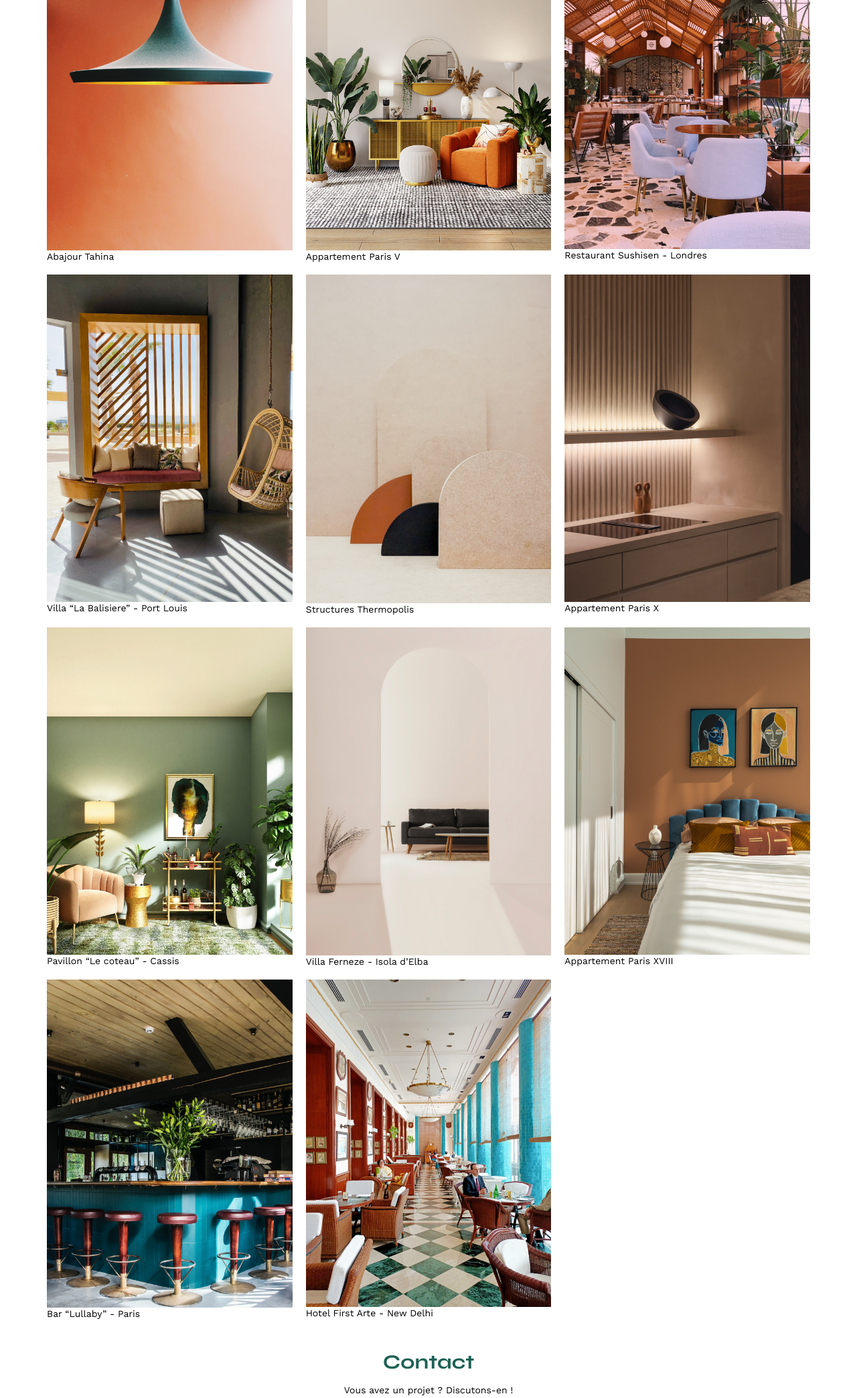
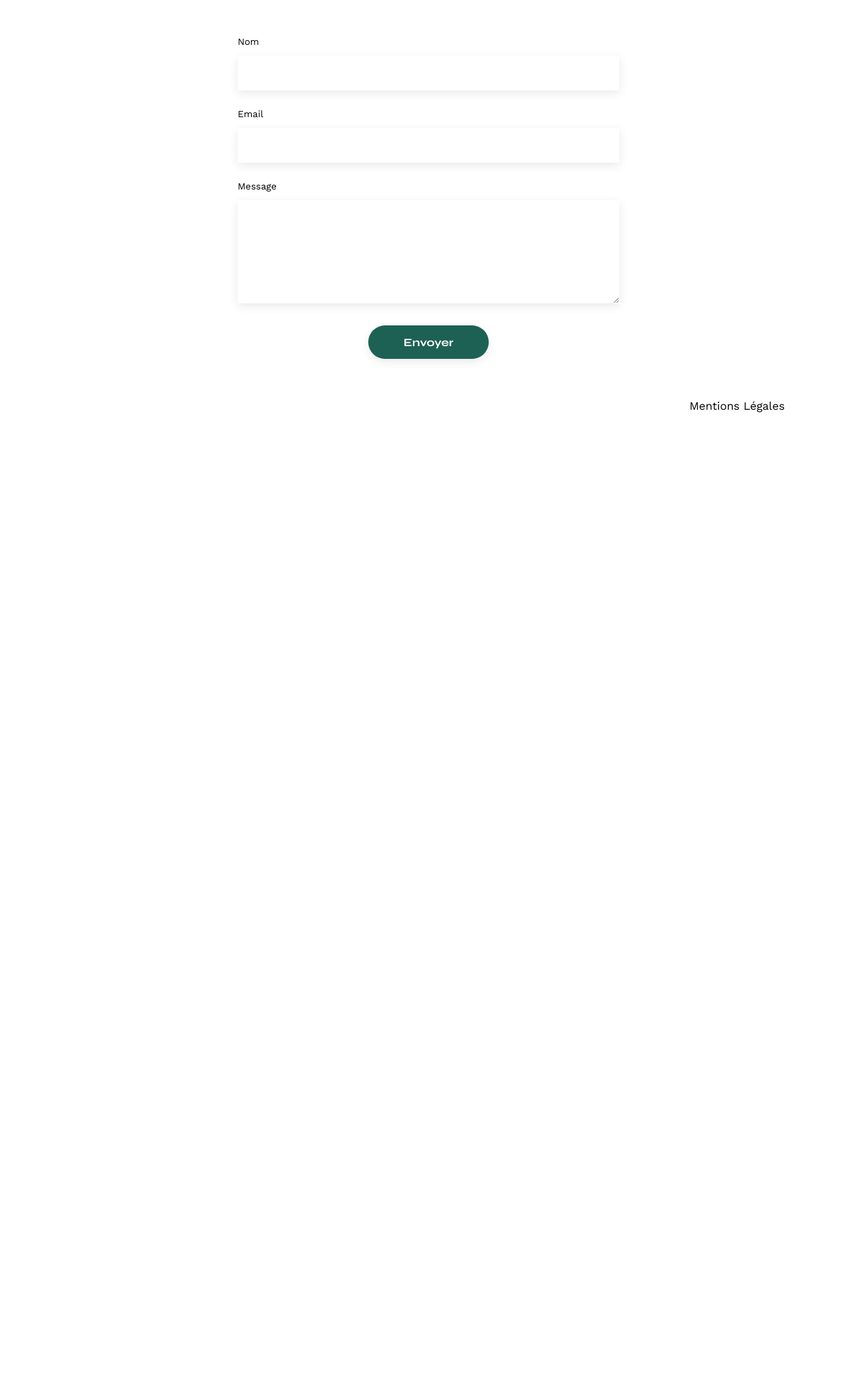
Before and after one commit to prescilliao/Sophie-Bluel, a plain HTML site: page FrontEnd/index.html in a window 1280 px wide. Shown: the part 712-2800 px from the top of the page at 67% size. After the commit the page ends 1355 px from the top, so only its background shows below. Drawn offline with nearby package versions, Linux system fonts and the light colour scheme.

Commit message:
Supression des projets dans le html + creation du fichier js

```diff
--- a/FrontEnd/index.html
+++ b/FrontEnd/index.html
@@ -1,14 +1,18 @@
 <!DOCTYPE html>
 <html lang="fr">
   <head>
-	<meta charset="UTF-8">
+    <meta charset="UTF-8" />
     <title>Sophie Bluel - Architecte d'intérieur</title>
-	<meta name="viewport" content="width=device-width, initial-scale=1.0">
-	<link rel="preconnect" href="https://fonts.googleapis.com">
-	<link rel="preconnect" href="https://fonts.gstatic.com" crossorigin>
-	<link href="https://fonts.googleapis.com/css2?family=Syne:wght@700;800&family=Work+Sans&display=swap" rel="stylesheet">
-	<meta name="description" content="">
-	<link rel="stylesheet" href="./assets/style.css">
+    <meta name="viewport" content="width=device-width, initial-scale=1.0" />
+    <link rel="preconnect" href="https://fonts.googleapis.com" />
+    <link rel="preconnect" href="https://fonts.gstatic.com" crossorigin />
+    <link
+      href="https://fonts.googleapis.com/css2?family=Syne:wght@700;800&family=Work+Sans&display=swap"
+      rel="stylesheet"
+    />
+    <meta name="description" content="" />
+    <link rel="stylesheet" href="./assets/style.css" />
+    <script src="./assets/script.js" defer></script>
   </head>
   <body>
     <header>
@@ -18,82 +22,49 @@
           <li>projets</li>
           <li>contact</li>
           <li>login</li>
-			<li><img src="./assets/icons/instagram.png" alt="Instagram"></li>
+          <li><img src="./assets/icons/instagram.png" alt="Instagram" /></li>
         </ul>
       </nav>
     </header>
     <main>
       <section id="introduction">
         <figure>
-			<img src="./assets/images/sophie-bluel.png" alt="">
+          <img src="./assets/images/sophie-bluel.png" alt="" />
         </figure>
         <article>
           <h2>Designer d'espace</h2>
-			<p>Je raconte votre histoire, je valorise vos idées. Je vous accompagne de la conception à la livraison finale du chantier.</p>
-			<p>Chaque projet sera étudié en commun, de façon à mettre en valeur les volumes, les matières et les couleurs dans le respect de l’esprit des lieux et le choix adapté des matériaux. Le suivi du chantier sera assuré dans le souci du détail, le respect du planning et du budget.</p>
-			<p>En cas de besoin, une équipe pluridisciplinaire peut-être constituée : architecte DPLG, décorateur(trice)</p>
+          <p>
+            Je raconte votre histoire, je valorise vos idées. Je vous accompagne
+            de la conception à la livraison finale du chantier.
+          </p>
+          <p>
+            Chaque projet sera étudié en commun, de façon à mettre en valeur les
+            volumes, les matières et les couleurs dans le respect de l’esprit
+            des lieux et le choix adapté des matériaux. Le suivi du chantier
+            sera assuré dans le souci du détail, le respect du planning et du
+            budget.
+          </p>
+          <p>
+            En cas de besoin, une équipe pluridisciplinaire peut-être constituée
+            : architecte DPLG, décorateur(trice)
+          </p>
         </article>
       </section>
       <section id="portfolio">
         <h2>Mes Projets</h2>
-		<div class="gallery">
-			<figure>
-				<img src="assets/images/abajour-tahina.png" alt="Abajour Tahina">
-				<figcaption>Abajour Tahina</figcaption>
-			</figure>
-			<figure>
-				<img src="assets/images/appartement-paris-v.png" alt="Appartement Paris V">
-				<figcaption>Appartement Paris V</figcaption>
-			</figure>
-			<figure>
-				<img src="assets/images/restaurant-sushisen-londres.png" alt="Restaurant Sushisen - Londres">
-				<figcaption>Restaurant Sushisen - Londres</figcaption>
-			</figure>
-			<figure>
-				<img src="assets/images/la-balisiere.png" alt="Villa “La Balisiere” - Port Louis">
-				<figcaption>Villa “La Balisiere” - Port Louis</figcaption>
-			</figure>
-			<figure>
-				<img src="assets/images/structures-thermopolis.png" alt="Structures Thermopolis">
-				<figcaption>Structures Thermopolis</figcaption>
-			</figure>
-			<figure>
-				<img src="assets/images/appartement-paris-x.png" alt="Appartement Paris X">
-				<figcaption>Appartement Paris X</figcaption>
-			</figure>
-			<figure>
-				<img src="assets/images/le-coteau-cassis.png" alt="Pavillon “Le coteau” - Cassis">
-				<figcaption>Pavillon “Le coteau” - Cassis</figcaption>
-			</figure>
-			<figure>
-				<img src="assets/images/villa-ferneze.png" alt="Villa Ferneze - Isola d’Elba">
-				<figcaption>Villa Ferneze - Isola d’Elba</figcaption>
-			</figure>
-			<figure>
-				<img src="assets/images/appartement-paris-xviii.png" alt="Appartement Paris XVIII">
-				<figcaption>Appartement Paris XVIII</figcaption>
-			</figure>
-			<figure>
-				<img src="assets/images/bar-lullaby-paris.png" alt="Bar “Lullaby” - Paris">
-				<figcaption>Bar “Lullaby” - Paris</figcaption>
-			</figure>
-			<figure>
-				<img src="assets/images/hotel-first-arte-new-delhi.png" alt="Hotel First Arte - New Delhi">
-				<figcaption>Hotel First Arte - New Delhi</figcaption>
-			</figure>
-		</div>
+        <div class="gallery"></div>
       </section>
       <section id="contact">
         <h2>Contact</h2>
         <p>Vous avez un projet ? Discutons-en !</p>
         <form action="#" method="post">
           <label for="name">Nom</label>
-			<input type="text" name="name" id="name">
+          <input type="text" name="name" id="name" />
           <label for="email">Email</label>
-			<input type="email" name="email" id="email">
+          <input type="email" name="email" id="email" />
           <label for="message">Message</label>
           <textarea name="message" id="message" cols="30" rows="10"></textarea>
-			<input type="submit" value="Envoyer">
+          <input type="submit" value="Envoyer" />
         </form>
       </section>
     </main>
```
Also changed, not shown: FrontEnd/assets/script.js (added). Lines whose indentation alone changed are shown as unchanged.
